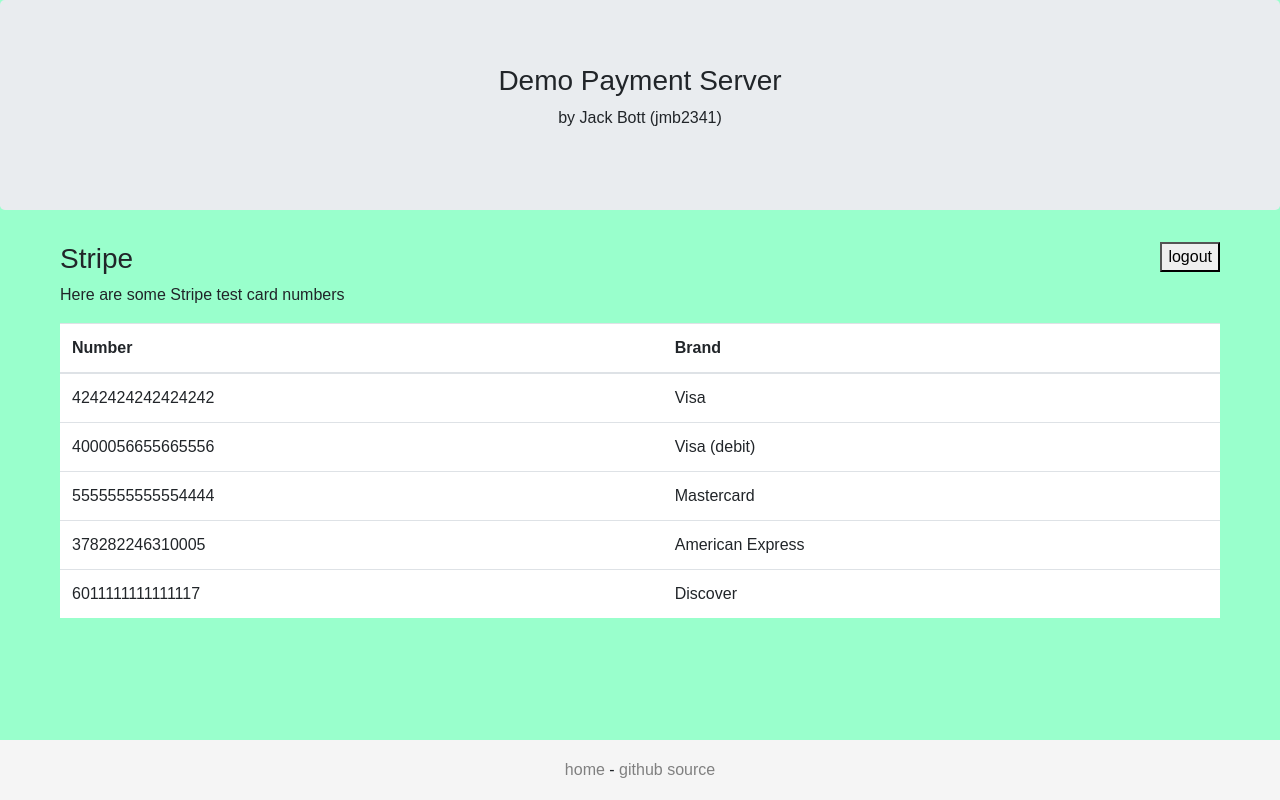
After one commit to jmbott/demo-payment-server, a Flask app: page /stripe in a window 1280 px wide. The commit adds this page. Run offline with Flask 2, Linux system fonts and the light colour scheme; the visitor is signed in with stand-in values (Sample User, id 1); some libraries are stand-ins or nearby versions.

Commit message:
stripe twilio init

```diff
--- a/demo_payment/server.py
+++ b/demo_payment/server.py
@@ -80,6 +80,22 @@ def logout():
     return redirect(url_for('index'))
 
 
+@app.route('/stripe')
+def stripe():
+    """Stripe Route."""
+    if 'email' in session:
+        return render_template('stripe.html', name=escape(session['email']))
+    return redirect(url_for('login'))
+
+
+@app.route('/twilio')
+def twilio():
+    """Twilio Route."""
+    if 'email' in session:
+        return render_template('twilio.html', name=escape(session['email']))
+    return redirect(url_for('login'))
+
+
 @app.errorhandler(404)
 def not_found(error):
     """Error 404."""
--- a/demo_payment/static/css/style.css
+++ b/demo_payment/static/css/style.css
@@ -11,6 +11,10 @@ h1 {
   margin: 0;
   font-size: 130px;
   font-weight: 300;
+}
+
+table {
+	background-color: #fff !important;
 }
 
 a:hover {
--- a/demo_payment/templates/index.html
+++ b/demo_payment/templates/index.html
@@ -12,6 +12,10 @@
       </a>
     </p>
     <p>Logged in content (not hidden in source)</p>
+    <ul>
+      <li><a href="/stripe">Try Stripe</a></li>
+      <li><a href="/twilio">Try Twilio</a></li>
+    </ul>
   {% else %}
     <p class="link">You're not logged in, log in <a href="/login">here</a></p>
   {% endif %}
--- /dev/null
+++ b/demo_payment/templates/stripe.html
@@ -0,0 +1,43 @@
+{% extends "base.html" %}
+{% block title %}Stripe{% endblock %}
+{% block content %}
+  <p><a href="/logout">
+    <button type="button" onclick="return confirm('Log Out?')" class="logout">
+    logout
+    </button>
+  </a></p>
+  <div class="stripe-container">
+    <h3>Stripe</h3>
+    <p>Here are some Stripe test card numbers</p>
+    <table class="table">
+      <thead>
+        <tr>
+          <th>Number</th>
+          <th>Brand</th>
+        </tr>
+      </thead>
+      <tbody>
+        <tr>
+          <td class="card-number">4242<span></span>4242<span></span>4242<span></span>4242</td>
+          <td>Visa</td>
+        </tr>
+        <tr>
+          <td class="card-number">4000<span></span>0566<span></span>5566<span></span>5556</td>
+          <td>Visa (debit)</td>
+        </tr>
+        <tr>
+          <td class="card-number">5555<span></span>5555<span></span>5555<span></span>4444</td>
+          <td>Mastercard</td>
+        </tr>
+        <tr>
+          <td class="card-number">3782<span></span>822463<span></span>10005</td>
+          <td>American Express</td>
+        </tr>
+        <tr>
+          <td class="card-number">6011<span></span>1111<span></span>1111<span></span>1117</td>
+          <td>Discover</td>
+        </tr>
+      </tbody>
+    </table>
+  </div>
+{% endblock %}
```
Also changed, not shown: demo_payment/templates/twilio.html (added, +12 -0 lines), local_setup.md (+2 -0 lines), prod/create_initial_user.py (+24 -23 lines), 2 other files. Lines whose indentation alone changed are shown as unchanged.
